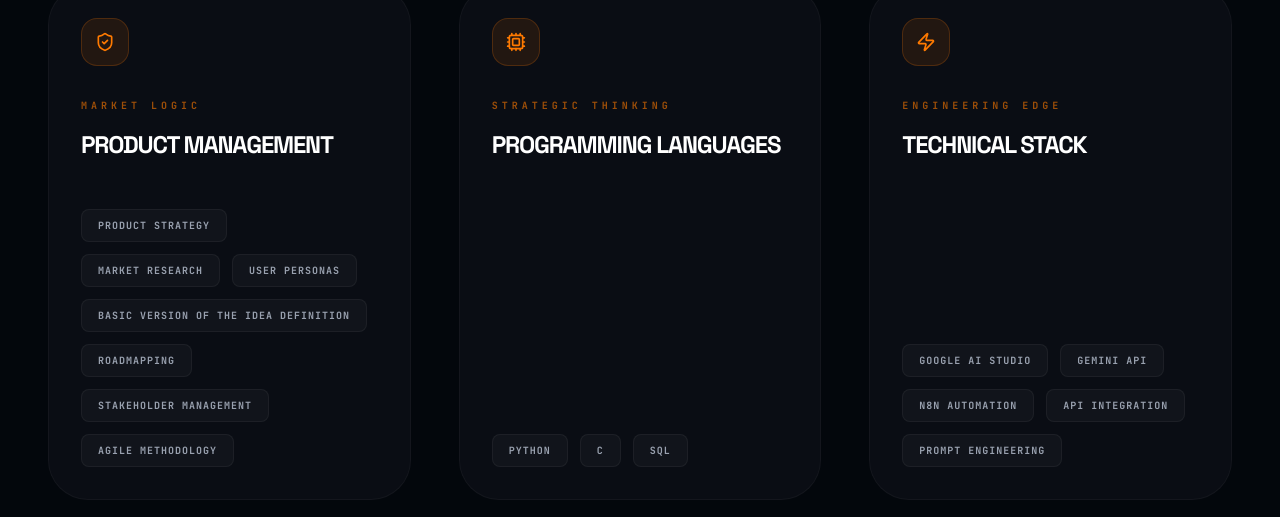
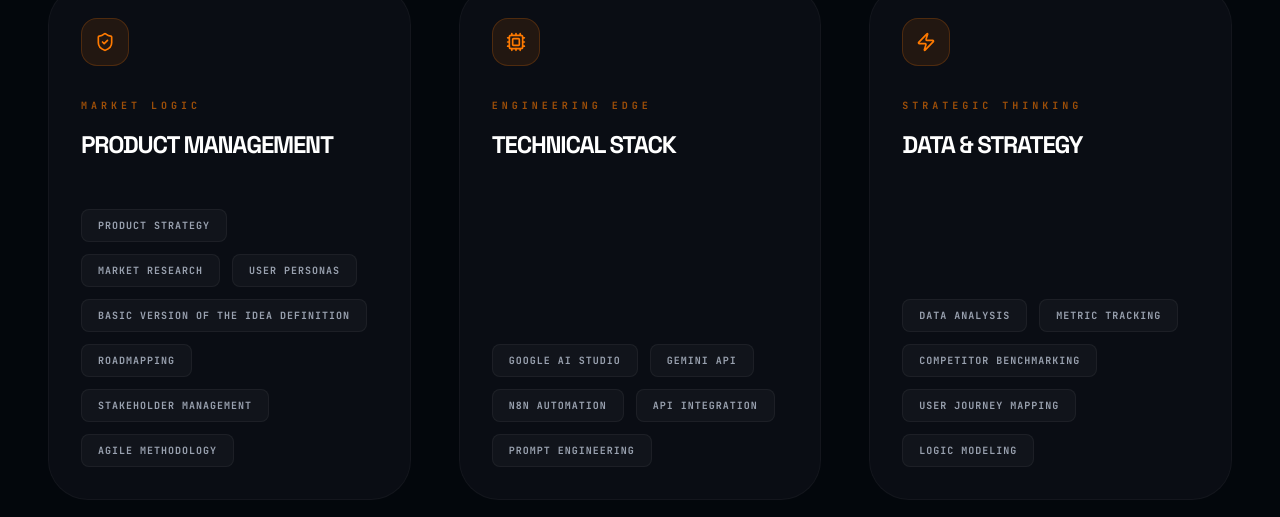
Before and after one commit to ESSESSVIssv/Essessvi-, a React (Vite) app: page /stack in a window 1280 px wide. Shown: the part 389-906 px from the top of the page. Built offline with nearby package versions, Linux system fonts and the light colour scheme; no server answers.

Commit message:
feat: Remove Programming Languages skill category
The "Programming Languages" category is no longer relevant to the portfolio's focus on AI product management. Removing it streamlines the skills section and better reflects V.Essessvi's current expertise.

```diff
--- a/src/constants.ts
+++ b/src/constants.ts
@@ -139,10 +139,6 @@
     items: ["Product Strategy", "Market Research", "User Personas", "Basic version of the idea Definition", "Roadmapping", "Stakeholder Management", "Agile Methodology"]
   },
   {
-    category: "Programming Languages",
-    items: ["Python", "C", "SQL"]
-  },
-  {
     category: "Technical Stack",
     items: ["Google AI Studio", "Gemini API", "n8n Automation", "API Integration", "Prompt Engineering"]
   },
```
